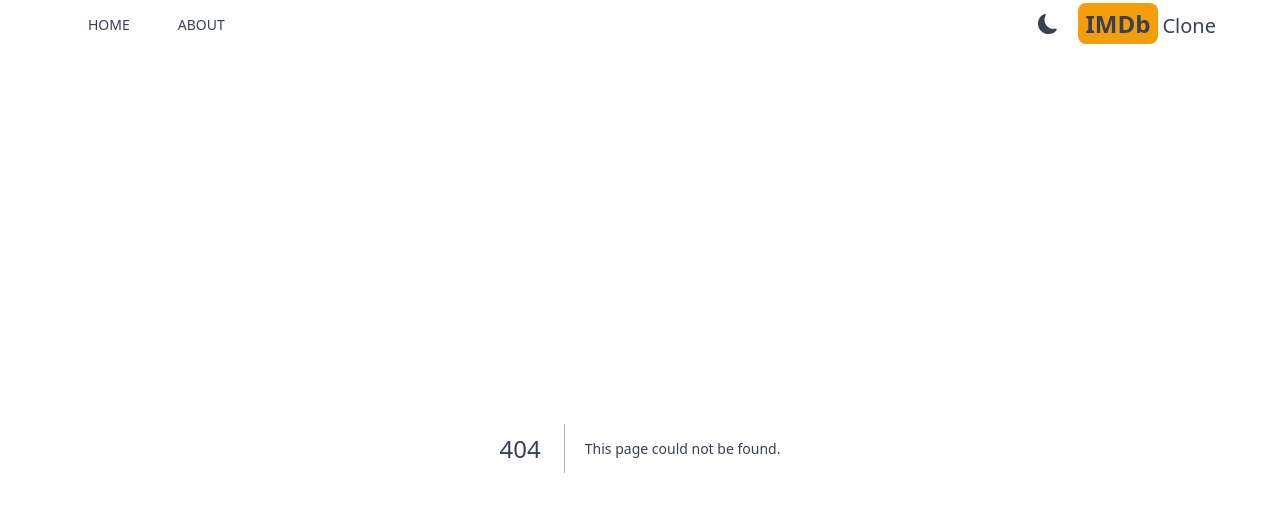
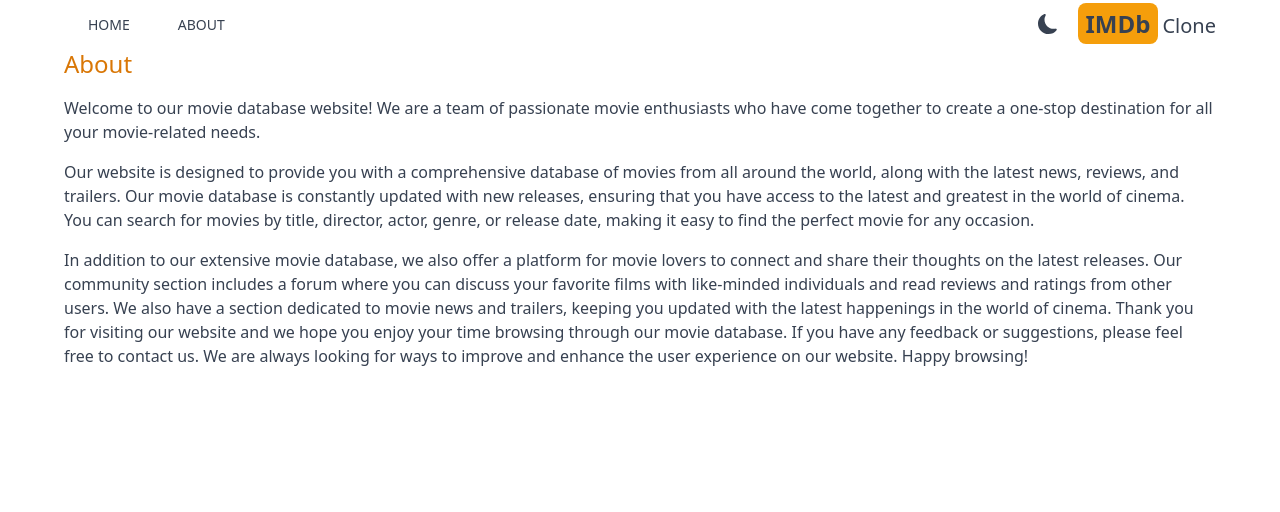
Before and after one commit to imgufran/imdb, a Next.js app: page /about in a window 1280 px wide. Before the commit this address had no page. Shown: the top 512 px of the page. Built offline with nearby package versions, Linux system fonts and the light colour scheme.

Commit message:
added an about page

```diff
--- /dev/null
+++ b/src/app/about/page.jsx
@@ -0,0 +1,34 @@
+export default function page() {
+  return (
+    <div className="max-w-6xl mx-auto space-y-4">
+      <h1 className="text-2xl font-medium text-amber-600">About</h1>
+      <p>
+        Welcome to our movie database website! We are a team of passionate movie
+        enthusiasts who have come together to create a one-stop destination for
+        all your movie-related needs.
+      </p>
+      <p>
+        Our website is designed to provide you with a comprehensive database of
+        movies from all around the world, along with the latest news, reviews,
+        and trailers. Our movie database is constantly updated with new
+        releases, ensuring that you have access to the latest and greatest in
+        the world of cinema. You can search for movies by title, director,
+        actor, genre, or release date, making it easy to find the perfect movie
+        for any occasion.
+      </p>
+      <p>
+        In addition to our extensive movie database, we also offer a platform
+        for movie lovers to connect and share their thoughts on the latest
+        releases. Our community section includes a forum where you can discuss
+        your favorite films with like-minded individuals and read reviews and
+        ratings from other users. We also have a section dedicated to movie news
+        and trailers, keeping you updated with the latest happenings in the
+        world of cinema. Thank you for visiting our website and we hope you
+        enjoy your time browsing through our movie database. If you have any
+        feedback or suggestions, please feel free to contact us. We are always
+        looking for ways to improve and enhance the user experience on our
+        website. Happy browsing!
+      </p>
+    </div>
+  );
+}
--- a/src/components/DarkModeSwitch.jsx
+++ b/src/components/DarkModeSwitch.jsx
@@ -17,6 +17,7 @@
 
   return (
     <>
+      {/* Display the buttons only when the page is fully rendered */}
       {mounted &&
         (currentTheme === "dark" ? (
           <MdLightMode
```
